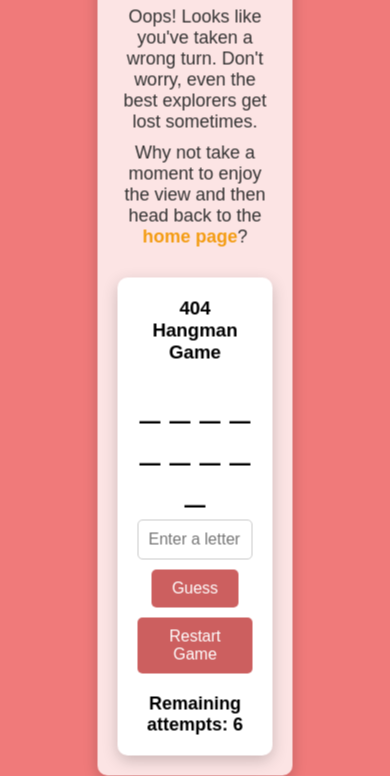
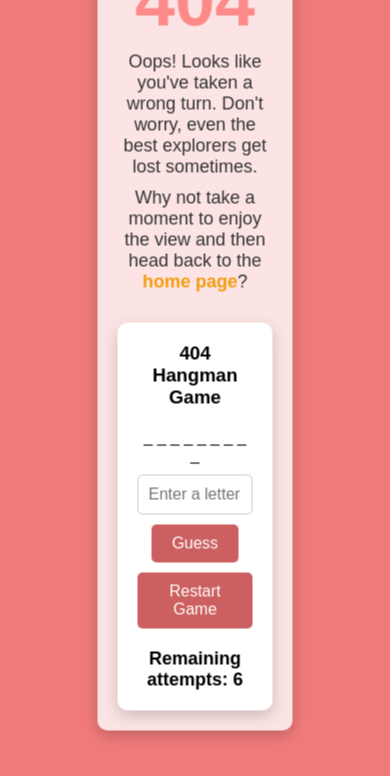
Before and after one commit to steeve0403/Learn-HTML-CSS, a plain HTML site: page 404/index.html in a window 390 px wide. Shown: the part 96-872 px from the top of the page. After the commit the page ends 844 px from the top, so only its background shows below. Drawn offline with Linux system fonts and the light colour scheme.

Commit message:
correction css + ajout img

```diff
--- a/404/style.css
+++ b/404/style.css
@@ -58,6 +58,7 @@ header {
 
 /* Navigation links */
 .nav-links {
+
   list-style: none;
   display: flex;
   gap: 20px;
@@ -310,4 +311,13 @@ header {
   .navbar.active .menu-icon .bar:nth-child(3) {
       transform: translateY(-9px) rotate(90deg);
   }
+
+
 }
+
+@media screen and (max-width: 400px) {
+  .hangman-display {
+    font-size: 16px;
+    margin-top: 20px;
+  }
+}
```
Also changed, not shown: 404/screenshot.png (added), 404/screenshot2.jpg (added), 1 other file.
